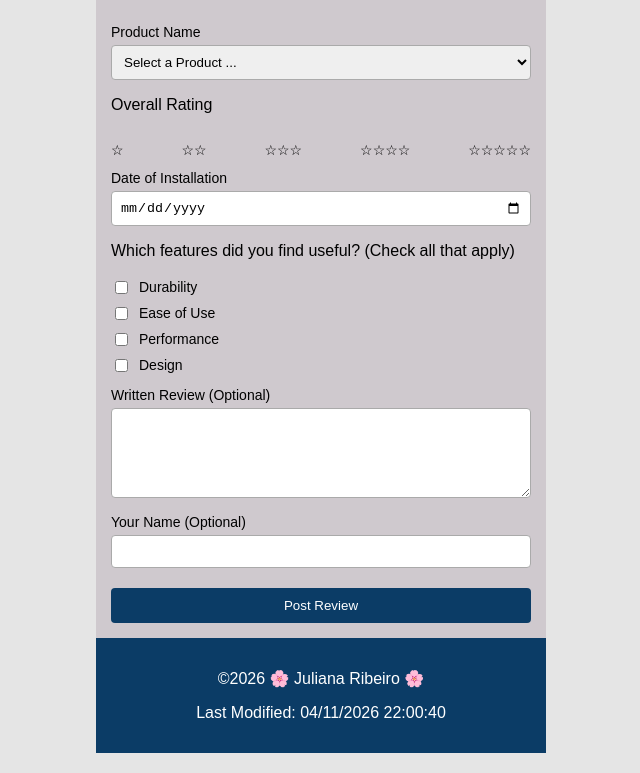
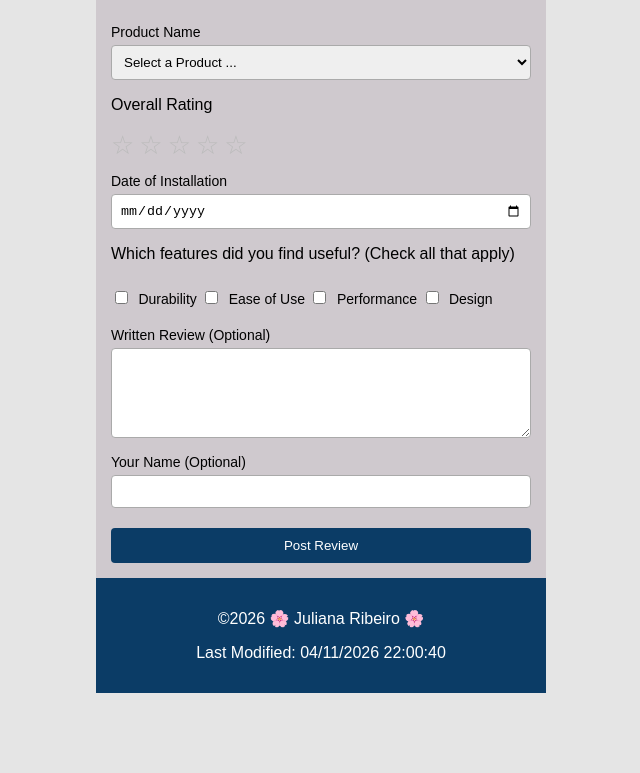
Before and after one commit to ja-ribeiro/wdd131, a plain HTML site: page form.html in a window 1280 px wide. Shown: the part 133-906 px from the top of the page, without its empty margins (319-959 px from the left). After the commit the page ends 846 px from the top, so only its background shows below. Drawn offline with Linux system fonts and the light colour scheme.

Commit message:
arrumei quase tudo novamente, alterei alguns itens no css, principalmente as avaliacoes com estrela

```diff
--- a/form.html
+++ b/form.html
@@ -33,20 +33,20 @@
 <p>Overall Rating</p>
 <div class="rating">
 
-  <input type="radio" id="r1" name="rating" value="1" required>
-  <label for="r1">☆</label>
+  <input type="radio" id="star5" name="rating" value="5" required>
+  <label for="star5">☆</label>
 
-  <input type="radio" id="r2" name="rating" value="2" required>
-  <label for="r2">☆☆</label>
+  <input type="radio" id="star4" name="rating" value="4" required>
+  <label for="star4">☆</label>
 
-  <input type="radio" id="r3" name="rating" value="3" required>
-  <label for="r3">☆☆☆</label>
+  <input type="radio" id="star3" name="rating" value="3" required>
+  <label for="star3">☆</label>
 
-  <input type="radio" id="r4" name="rating" value="4" required>
-  <label for="r4">☆☆☆☆</label>
+  <input type="radio" id="star2" name="rating" value="2" required>
+  <label for="star2">☆</label>
 
-  <input type="radio" id="r5" name="rating" value="5" required>
-  <label for="r5">☆☆☆☆☆</label>
+  <input type="radio" id="star1" name="rating" value="1" required>
+  <label for="star1">☆</label>
 
 </div>
 
@@ -59,25 +59,17 @@
 
 <div class="checkbox-group">
 
-  <label>
-    <input type="checkbox" id="durability" name="features" value="durability">
-    Durability
-  </label>
+  <input type="checkbox" id="durability" name="features" value="durability">
+  <label for="durability">Durability</label>
 
-  <label>
-    <input type="checkbox" id="ease" name="features" value="ease">
-    Ease of Use
-  </label>
+  <input type="checkbox" id="ease" name="features" value="ease">
+  <label for="ease">Ease of Use</label>
 
-  <label>
-    <input type="checkbox" id="performance" name="features" value="performance">
-    Performance
-  </label>
+  <input type="checkbox" id="performance" name="features" value="performance">
+  <label for="performance">Performance</label>
 
-  <label>
-    <input type="checkbox" id="design" name="features" value="design">
-    Design
-  </label>
+  <input type="checkbox" id="design" name="features" value="design">
+  <label for="design">Design</label>
 
 </div>
 
--- a/styles/form.css
+++ b/styles/form.css
@@ -46,10 +46,12 @@ textarea {
   height: 90px;
 }
 
-/* RATING */
+/* ===== ESTRELAS ===== */
 .rating {
   display: flex;
-  justify-content: space-between;
+  flex-direction: row-reverse;
+  justify-content: flex-end;
+  gap: 5px;
   margin-top: 10px;
 }
 
@@ -58,27 +60,39 @@ textarea {
 }
 
 .rating label {
+  font-size: 26px;
+  color: #bbb;
   cursor: pointer;
-  text-align: center;
+  margin: 0;
 }
 
-/* CHECKBOX */
+/* selecionado */
+.rating input:checked ~ label {
+  color: black;
+}
+
+/* hover */
+.rating label:hover,
+.rating label:hover ~ label {
+  color: black;
+}
+
+/* ===== CHECKBOX ===== */
 .checkbox-group {
   margin-top: 10px;
 }
 
-.checkbox-group label {
-  display: flex;
-  align-items: center;
-  gap: 8px;
-  margin-top: 5px;
+.checkbox-group input {
+  width: auto;
+  margin-right: 6px;
 }
 
-.checkbox-group input {
-  width: auto;
+.checkbox-group label {
+  display: inline-block;
+  margin-bottom: 8px;
 }
 
-/* BUTTON */
+/* BOTÃO */
 .submit-btn {
   margin-top: 20px;
   padding: 10px;
@@ -86,6 +100,11 @@ textarea {
   color: white;
   border: none;
   border-radius: 4px;
+  cursor: pointer;
+}
+
+.submit-btn:hover {
+  background: #145a8a;
 }
 
 /* FOOTER */
```
